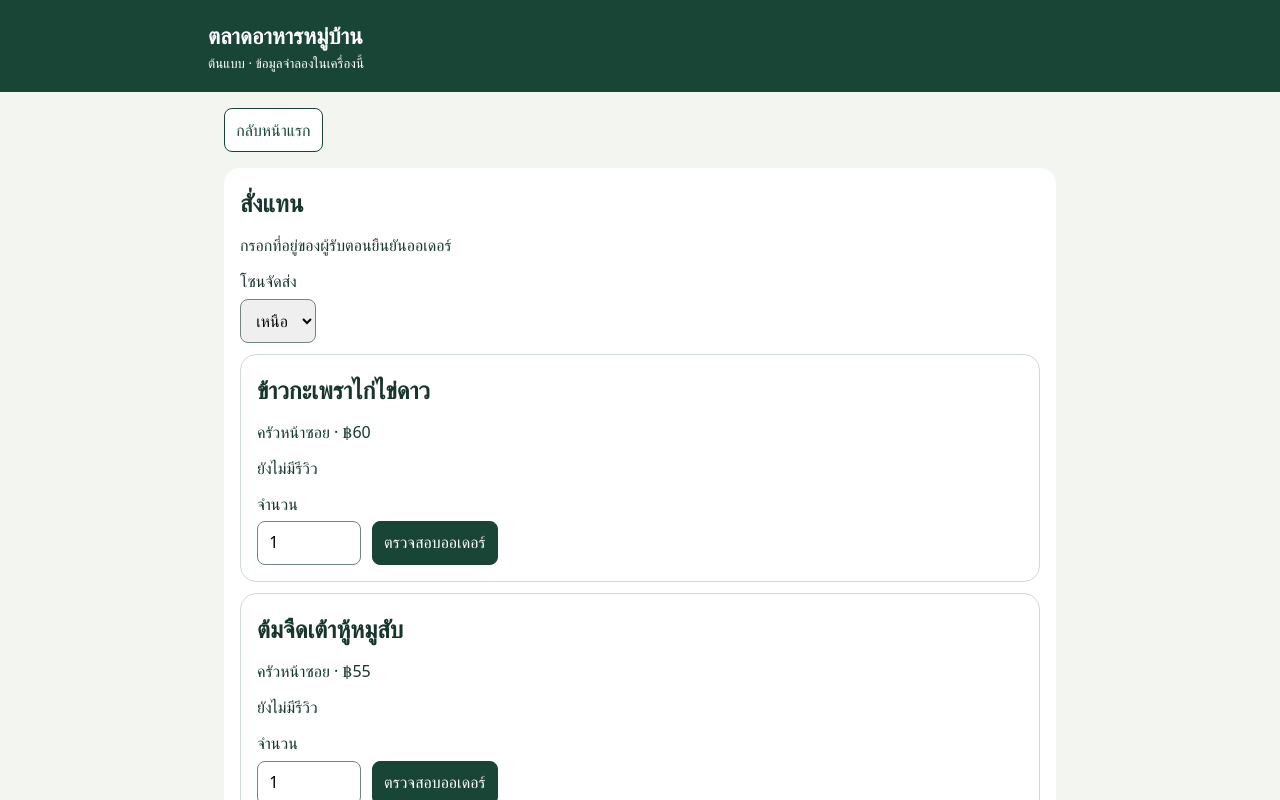
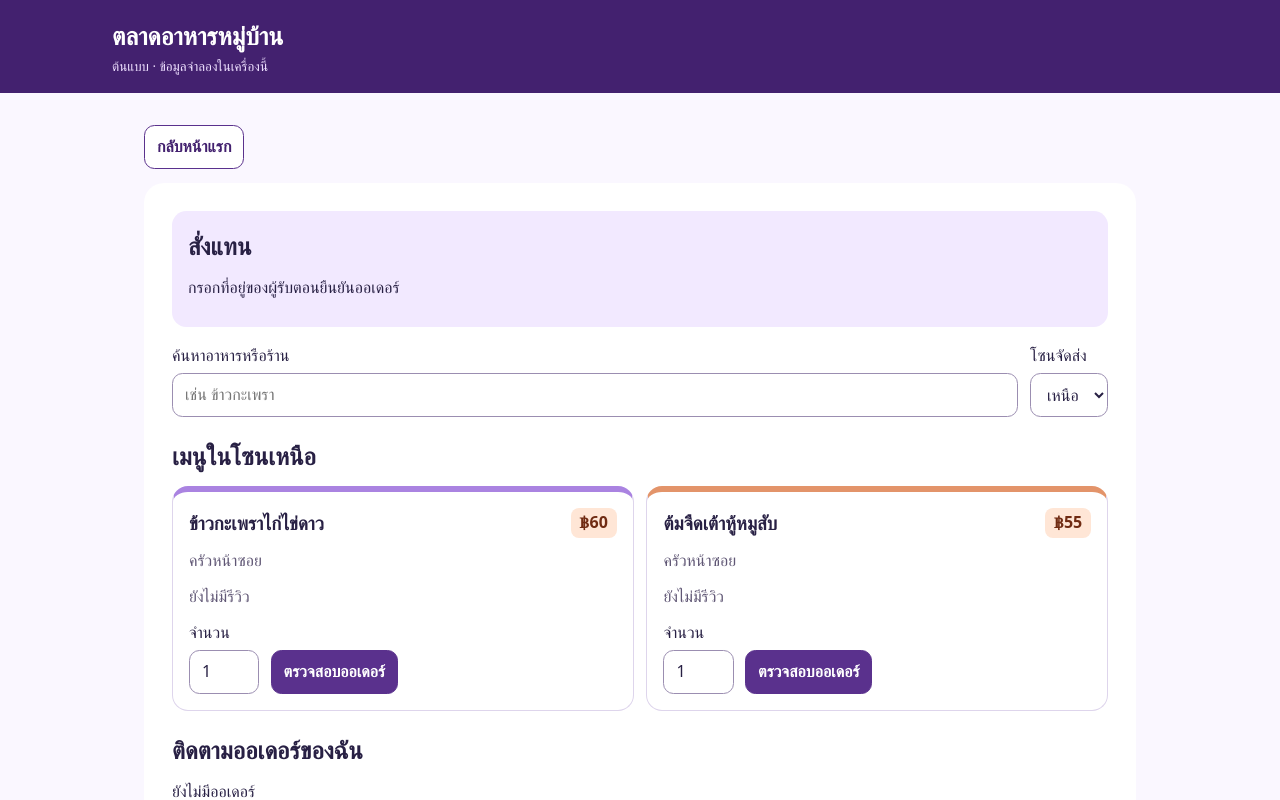
Before and after one commit to B00bchu/village-food, a plain HTML site: page index.html in a window 1280 px wide. Both pictures are taken after a click on the button "สั่งแทน (ไม่ต้องลงทะเบียน)". Shown: the top 800 px of the page. Drawn offline with Linux system fonts and the light colour scheme.

Commit message:
Refresh village market design and add menu search

```diff
--- a/app.mjs
+++ b/app.mjs
@@ -59,6 +59,7 @@ let orders = read(ordersKey, []);
 let catalog = readCatalog();
 let currentView = 'home';
 let zone = 'เหนือ';
+let search = '';
 let seller;
 let customer;
 let demoShop;
@@ -93,6 +94,7 @@ async function update(key, mutate, success) {
 
 function show(view) {
   currentView = view;
+  search = '';
   checkout = undefined;
   demoShop = undefined;
   challenge = undefined;
@@ -247,9 +249,10 @@ function buyerMenu() {
   const zoneOptions = ['เหนือ', 'ใต้'].map(name =>
     '<option' + (name === zone ? ' selected' : '') + '>' + name + '</option>').join('');
   const cards = listings().filter(item => item.zone === zone && !item.paused).map(item =>
-    '<article><h2>' + escapeText(item.name) + '</h2><p>' + escapeText(item.shop) + ' · ฿' +
-    item.price + '</p>' + (item.description ? '<p>' + escapeText(item.description) + '</p>' : '') +
-    '<p>' + rating(shopId(item)) + '</p><form data-item="' + item.id +
+    '<article class="food-card"><div class="food-heading"><h3>' + escapeText(item.name) +
+    '</h3><strong class="price">฿' + item.price + '</strong></div><p class="shop-name">' +
+    escapeText(item.shop) + '</p>' + (item.description ? '<p>' + escapeText(item.description) + '</p>' : '') +
+    '<p class="rating">' + rating(shopId(item)) + '</p><form data-item="' + item.id +
     '"><label>จำนวน<input name="quantity" type="number" min="1" max="20" value="1" required></label>' +
     '<button>ตรวจสอบออเดอร์</button></form></article>').join('');
   const profile = customer
@@ -258,8 +261,25 @@ function buyerMenu() {
       '<button class="secondary" data-page="guest">สั่งแทน</button> '
     : '<p>กรอกที่อยู่ของผู้รับตอนยืนยันออเดอร์</p>';
   const heading = customer ? 'สั่งอาหารใกล้บ้าน' : 'สั่งแทน';
-  return '<h1>' + heading + '</h1>' + profile + '<label>โซนจัดส่ง<select id="zone">' + zoneOptions +
-    '</select></label>' + cards + '<h2>ติดตามออเดอร์ของฉัน</h2>';
+  return '<div class="market-heading"><h1>' + heading + '</h1>' + profile + '</div>' +
+    '<div class="market-filters"><label>ค้นหาอาหารหรือร้าน<input id="menu-search" type="search" placeholder="เช่น ข้าวกะเพรา"></label>' +
+    '<label>โซนจัดส่ง<select id="zone">' + zoneOptions + '</select></label></div>' +
+    '<h2>เมนูในโซน' + zone + '</h2><div class="food-grid">' + cards +
+    '</div><p id="menu-empty" hidden>ไม่พบเมนู ลองเปลี่ยนคำค้นหรือโซนจัดส่ง</p>' +
+    '<h2>ติดตามออเดอร์ของฉัน</h2>';
+}
+
+function filterMenu() {
+  const query = search.trim().toLocaleLowerCase('th');
+  const items = new Map(listings().map(item => [item.id, item]));
+  let count = 0;
+  for (const card of document.querySelectorAll('.food-card')) {
+    const item = items.get(card.querySelector('[data-item]').dataset.item);
+    const text = [item.name, item.shop, item.description].join(' ').toLocaleLowerCase('th');
+    card.hidden = !text.includes(query);
+    if (!card.hidden) count += 1;
+  }
+  get('#menu-empty').hidden = count > 0;
 }
 
 function readAddress(data) {
@@ -295,9 +315,9 @@ function checkoutForm() {
       '<label>บ้านเลขที่<input name="house" maxlength="30" required></label>' +
       '<label>เฟส<input name="phase" maxlength="30" required></label>' +
       '<label>ซอย<input name="lane" maxlength="30" required></label></fieldset>';
-  return '<h1>ตรวจสอบและยืนยันออเดอร์</h1><p>' + escapeText(item.name) + ' × ' +
+  return '<div class="checkout-summary"><h1>ตรวจสอบและยืนยันออเดอร์</h1><p>' + escapeText(item.name) + ' × ' +
     quantity + ' · ร้าน ' + escapeText(item.shop) + ' · โซน' + item.zone +
-    '</p><p>ยอดรวม ฿' + item.price * quantity + ' · ส่งฟรีในรอบทดลอง</p>' +
+    '</p><p><strong>ยอดรวม ฿' + item.price * quantity + '</strong> · ส่งฟรีในรอบทดลอง</p></div>' +
     '<form data-checkout>' + address + '<fieldset><legend>วิธีชำระเงิน</legend>' +
     '<label><input type="radio" name="payment" value="cash" checked>เงินสด</label>' +
     '<label><input type="radio" name="payment" value="transfer">โอน / สแกน QR</label>' +
@@ -358,6 +378,8 @@ function render() {
   if (currentView === 'buyer') {
     visible = orders.filter(order => order.buyer === buyer);
     view.innerHTML = buyerMenu();
+    get('#menu-search').value = search;
+    filterMenu();
   } else if (currentView === 'seller') {
     visible = orders.filter(order => sellerOwns(order, demoShop ?? seller.id));
     view.innerHTML = sellerMenu();
@@ -375,6 +397,13 @@ function render() {
     form.elements.message.value = drafts.get(form.dataset.chat) ?? '';
   }
 }
+
+get('#view').oninput = event => {
+  if (event.target.id === 'menu-search') {
+    search = event.target.value;
+    filterMenu();
+  }
+};
 
 get('#view').onchange = event => {
   if (event.target.name === 'payment' && checkout) {
--- a/index.html
+++ b/index.html
@@ -2,7 +2,7 @@
 <html lang="th">
 <meta charset="utf-8">
 <meta name="viewport" content="width=device-width, initial-scale=1">
-<meta name="theme-color" content="#194536">
+<meta name="theme-color" content="#43216f">
 <link rel="manifest" href="./app.webmanifest">
 <link rel="icon" href="./icon-192.png" type="image/png">
 <link rel="stylesheet" href="./style.css">
--- a/style.css
+++ b/style.css
@@ -1,34 +1,66 @@
+:root {
+  color-scheme: light;
+  --ink: #282044;
+  --muted: #605775;
+  --plum: #5a318d;
+  --plum-dark: #43216f;
+  --border: #ded5ec;
+  --surface: #fff;
+  --mint: #d6f7e5;
+  --peach: #ffe6d6;
+  --lavender: #f2e9ff;
+}
 * { box-sizing: border-box; }
-body { margin: 0; background: #f3f6f0; color: #17352b; font: 1rem/1.6 system-ui, sans-serif; }
-header { background: #194536; color: white; padding: 1.1rem; }
-header div, main { max-width: 54rem; margin: auto; }
-header strong { font-size: 1.4rem; }
-small { display: block; }
-main { padding: 1rem; }
-section, article { background: white; padding: 1rem; border-radius: 1rem; }
-article { border: 1px solid #cfdbd2; margin: .7rem 0; }
-nav, form { display: flex; gap: .65rem; flex-wrap: wrap; align-items: end; }
-nav { margin-bottom: 1rem; }
-label { display: inline-grid; gap: .25rem; }
-button, input, select { font: inherit; padding: .5rem .7rem; border-radius: .5rem; min-height: 44px; }
-input, select { max-width: 100%; border: 1px solid #728579; }
-button { border: 1px solid #194536; background: #194536; color: white; cursor: pointer; }
-nav button[aria-pressed=false], #logout { background: white; color: #194536; }
-button:focus-visible, input:focus-visible, select:focus-visible { outline: 3px solid #bf6f23; outline-offset: 2px; }
-h1, h2, h3, p { margin: 0 0 .65rem; }
-#verify, #notice { margin-top: 1rem; }
+body { margin: 0; background: #faf7ff; color: var(--ink); font: 1rem/1.6 system-ui, sans-serif; }
+header { background: var(--plum-dark); color: white; padding: 1rem clamp(1rem, 4vw, 2rem); }
+header div, main { max-width: 66rem; margin: auto; }
+header strong { font-size: clamp(1.2rem, 3vw, 1.55rem); }
+small { display: block; color: #eee0ff; }
+main { padding: clamp(.75rem, 3vw, 2rem); }
+section { background: var(--surface); padding: clamp(1rem, 3vw, 1.75rem); border-radius: 1.25rem; }
+article { padding: 1rem; border-radius: 1rem; border: 1px solid var(--border); margin: .7rem 0; }
+#home { background: linear-gradient(125deg, #f2e4ff, #fff2dd 64%, #e1faeb); }
+#home h1 { font-size: clamp(1.7rem, 5vw, 3.15rem); }
+.role-grid { display: grid; grid-template-columns: repeat(auto-fit, minmax(min(100%, 15rem), 1fr)); gap: .85rem; margin: 1.25rem 0; }
+.role-grid button { display: grid; gap: .3rem; text-align: start; padding: 1.15rem; border-radius: 1rem; min-height: 7.25rem; }
+.role-grid strong { font-size: 1.55rem; }
+.role-grid [data-page="buyer"] { background: var(--plum); color: white; }
+.role-grid [data-page="seller"] { background: var(--mint); color: #164731; border-color: #90c8aa; }
+#home > button { margin: 0 .35rem .4rem 0; }
+nav, form { display: flex; gap: .7rem; flex-wrap: wrap; align-items: end; }
+nav { margin-bottom: .85rem; }
+label { display: inline-grid; gap: .25rem; max-width: 100%; }
+button, input, select { font: inherit; padding: .5rem .75rem; border-radius: .65rem; min-height: 44px; }
+input, select { max-width: 100%; min-width: 0; border: 1px solid #9b8eb1; background: white; color: var(--ink); }
+button { border: 1px solid var(--plum); background: var(--plum); color: white; cursor: pointer; font-weight: 650; }
+button:hover { box-shadow: inset 0 0 0 2px currentColor; }
+.secondary { background: white; color: var(--plum-dark); }
+button:focus-visible, input:focus-visible, select:focus-visible, summary:focus-visible { outline: 3px solid #a64b1e; outline-offset: 2px; }
+h1, h2, h3, p { margin: 0 0 .65rem; overflow-wrap: anywhere; }
+form + h2, #view > h2:not(:first-child) { margin-top: 1.25rem; }
+#verify, #notice, #qr-help { margin-top: .85rem; }
+#notice:not(:empty) { background: var(--lavender); padding: .75rem 1rem; border-radius: .75rem; }
 [hidden] { display: none !important; }
 article > button { margin: 0 .5rem .5rem 0; }
 details { margin-top: .65rem; }
 summary { cursor: pointer; }
 .messages { padding-inline-start: 1.4rem; overflow-wrap: anywhere; }
-.role-grid { display: grid; grid-template-columns: repeat(auto-fit, minmax(min(100%, 15rem), 1fr)); gap: .75rem; margin: 1rem 0; }
-.role-grid button { display: grid; gap: .3rem; text-align: start; padding: 1rem; }
-.role-grid strong { font-size: 1.3rem; }
-.secondary { background: white; color: #194536; }
-form + h2, #view > h2:not(:first-child) { margin-top: 1rem; }
-form label { max-width: 100%; }
-form fieldset { flex-basis: 100%; min-width: 0; border: 1px solid #cfdbd2; border-radius: .5rem; }
-form fieldset label { display: inline-flex; align-items: center; gap: .4rem; margin-inline-end: 1rem; }
-input[type="radio"] { min-height: auto; accent-color: #194536; }
+.market-heading, .checkout-summary { background: var(--lavender); padding: 1rem; border-radius: .9rem; margin-bottom: 1rem; }
+.market-heading button { margin: 0 .3rem .3rem 0; }
+.market-filters { display: flex; flex-wrap: wrap; gap: .75rem; margin-bottom: 1rem; }
+.market-filters label:first-child { flex: 1 1 14rem; }
+.food-grid { display: grid; grid-template-columns: repeat(auto-fit, minmax(min(100%, 16rem), 1fr)); gap: .8rem; }
+.food-card { margin: 0; border-top: .4rem solid #aa83e1; display: flex; flex-direction: column; }
+.food-card:nth-child(3n + 2) { border-top-color: #e3946a; }
+.food-card:nth-child(3n) { border-top-color: #67b98f; }
+.food-heading { display: flex; justify-content: space-between; gap: .5rem; align-items: start; }
+.price { background: var(--peach); color: #702b12; padding: .14rem .55rem; border-radius: .5rem; white-space: nowrap; }
+.shop-name, .rating { color: var(--muted); }
+.food-card form { margin-top: auto; }
+.food-card input { width: 4.4rem; }
+form fieldset { flex-basis: 100%; min-width: 0; border: 1px solid var(--border); border-radius: .7rem; }
+form fieldset label { display: inline-flex; align-items: center; gap: .4rem; margin-inline-end: 1rem; margin-bottom: .3rem; }
+[data-checkout] > p { flex-basis: 100%; }
+[data-checkout] input:not([type="radio"]) { width: min(100%, 16rem); }
+input[type="radio"] { min-height: auto; accent-color: var(--plum); }
 .payment-qr { display: block; width: min(100%, 14rem); height: auto; margin-block: .5rem; }
--- a/sw.js
+++ b/sw.js
@@ -1,4 +1,4 @@
-const cacheName = 'village-food-shell-v6';
+const cacheName = 'village-food-shell-v7';
 const assets = ['./', './index.html', './style.css', './app.mjs', './model.mjs', './app.webmanifest', './icon-192.png', './icon-512.png'];
 self.addEventListener('install', event => {
   event.waitUntil(caches.open(cacheName).then(cache => cache.addAll(assets)));
```
Also changed, not shown: app.webmanifest.
